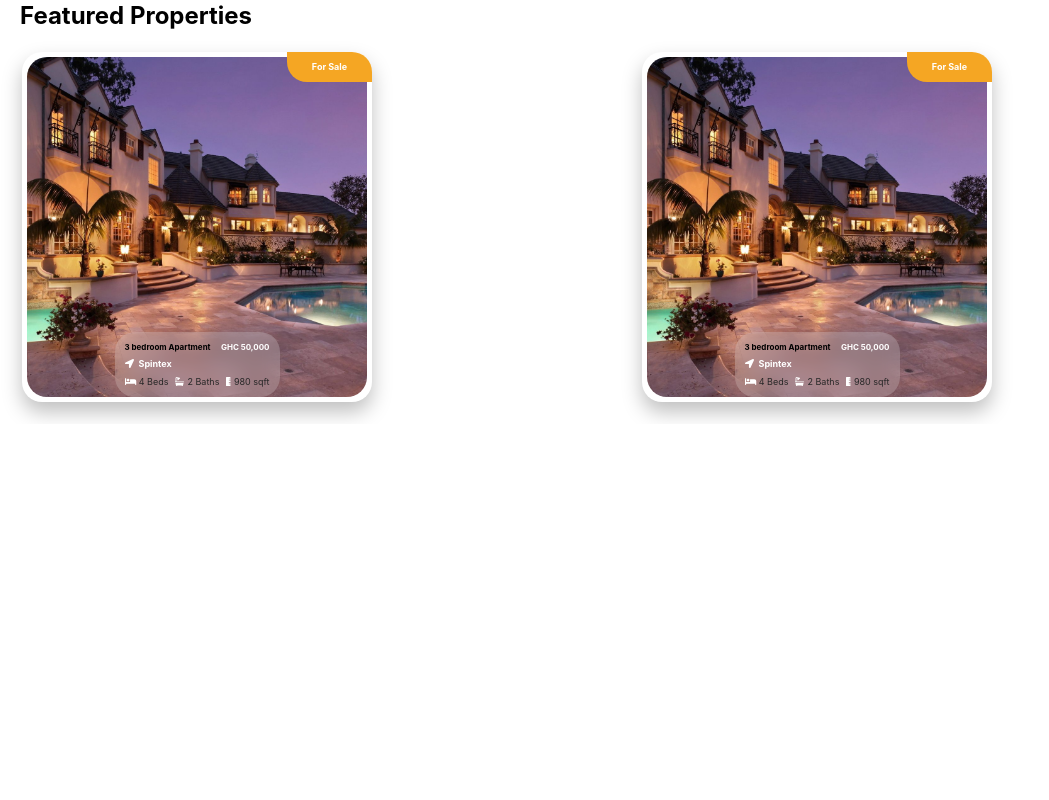
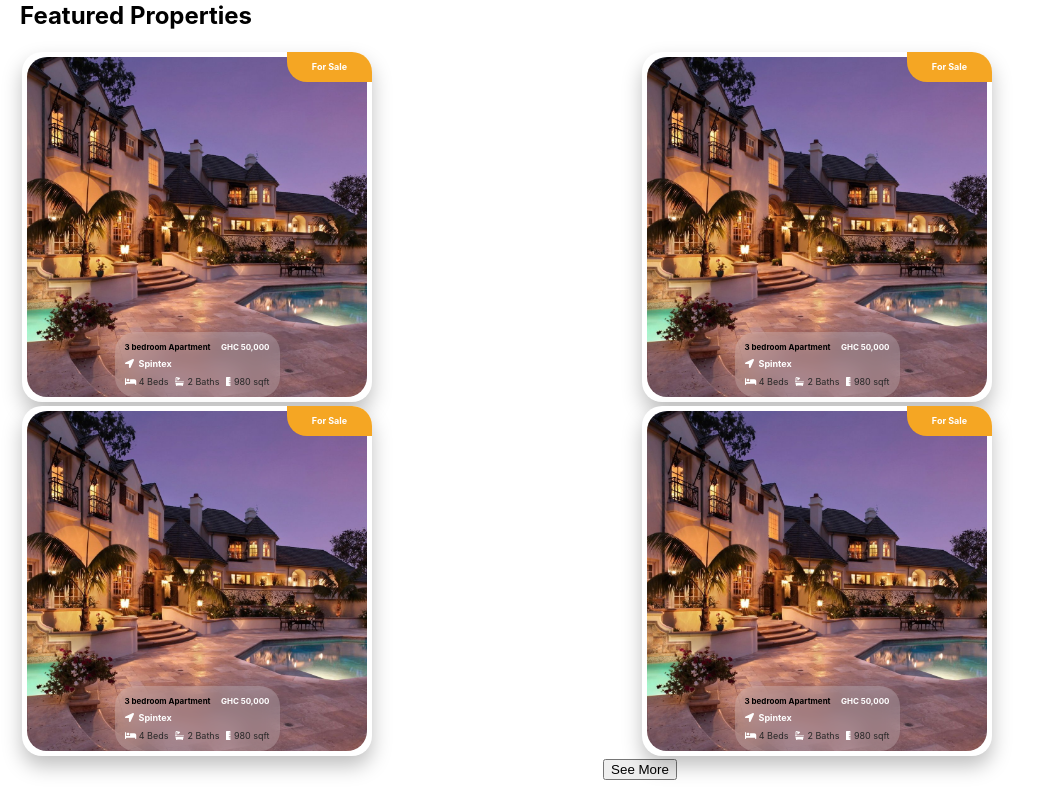
Before and after one commit to tosebikan/richhomesgh, a React (Create React App) app: page / in a window 1280 px wide. Shown: the part 759-1559 px from the top of the page, without its empty margins (0-1049 px from the left). Before the commit the page ends 1183 px from the top, so only its background shows below. Built offline with nearby package versions, Linux system fonts and the light colour scheme.

Commit message:
extra properties button added

```diff
--- a/src/screens/HomeScreen.js
+++ b/src/screens/HomeScreen.js
@@ -29,7 +29,10 @@ function HomeScreen() {
         <div className="featured-gallery">
           <Card />
           <Card />
+          <Card />
+          <Card />
         </div>
+        <button className="feature-button">See More</button>
       </div>
     </div>
   );
```
